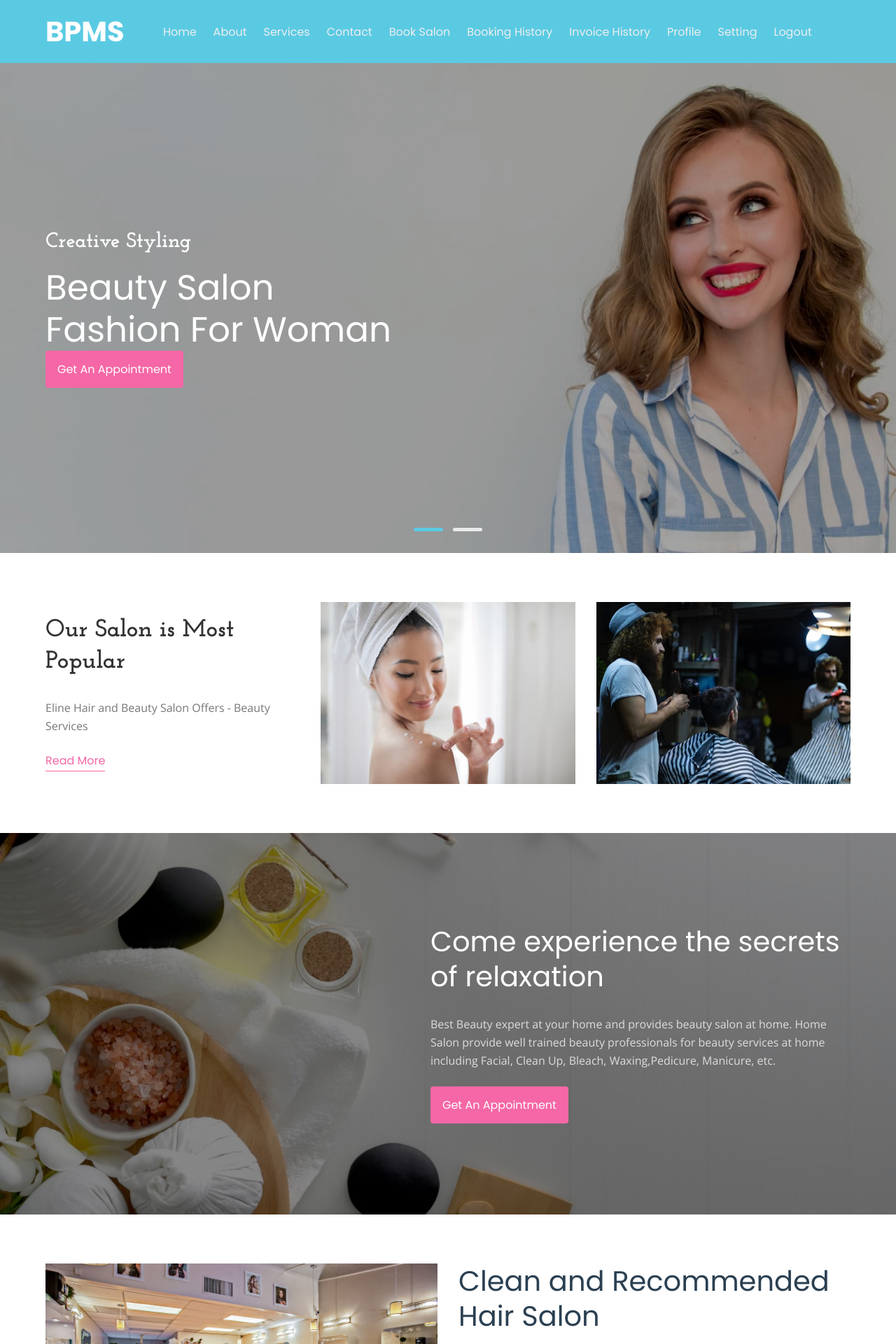
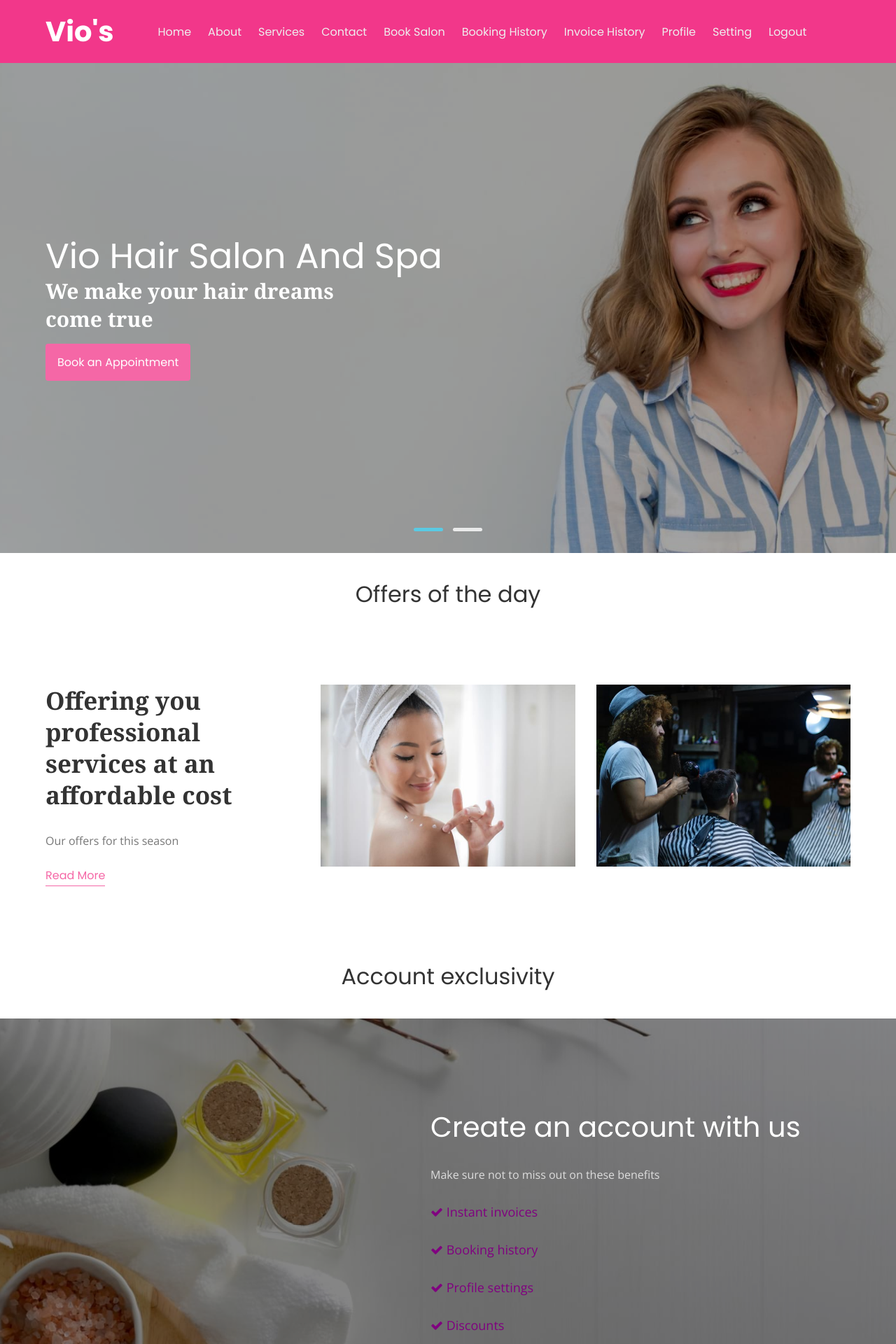
Before and after one commit to Mikey-Sonuske/Salon-Management, a PHP site: page / in a window 1280 px wide. Shown: the top 1920 px of the page at 70% size. Run offline with PHP 8.4, Linux system fonts and the light colour scheme; a user stored in the database is signed in; data comes from the database, SQL or seed files in the repository.

Commit message:
index page changes
index page changes

Co-Authored-By: Iyvone <108176697+Iyvone-Wesonga@users.noreply.github.com>

```diff
--- a/Beatuty-Parlour-Management-System-PHP/bpms/includes/header.php
+++ b/Beatuty-Parlour-Management-System-PHP/bpms/includes/header.php
@@ -3,7 +3,7 @@
         <div class="container">
             <nav class="navbar navbar-expand-lg navbar-light">
                 <h1><a class="navbar-brand" href="index.php"> <!--<span class="fa fa-line-chart" aria-hidden="true"></span> -->
-            BPMS
+                        Vio's
                     </a></h1>
                 <button class="navbar-toggler bg-gradient collapsed" type="button" data-toggle="collapse"
                     data-target="#navbarNav" aria-controls="navbarNav" aria-expanded="false"
@@ -28,7 +28,7 @@
                             <a class="nav-link" href="contact.php">Contact</a>
                         </li>
 
-                     <?php if (strlen($_SESSION['bpmsuid']==0)) {?>
+                        <?php if (strlen($_SESSION['bpmsuid'] == 0)) { ?>
                             <li class="nav-item">
                                 <a class="nav-link" href="admin/index.php">Admin</a>
                             </li>
@@ -37,8 +37,8 @@
                             </li>
                             <li class="nav-item">
                                 <a class="nav-link" href="login.php">Login</a>
-                    </li><?php }?>
-                    <?php if (strlen($_SESSION['bpmsuid']>0)) {?>
+                            </li><?php } ?>
+                        <?php if (strlen($_SESSION['bpmsuid'] > 0)) { ?>
                             <li class="nav-item">
                                 <a class="nav-link" href="book-appointment.php">Book Salon</a>
                             </li>
@@ -58,7 +58,7 @@
                             <li class="nav-item">
                                 <a class="nav-link" href="logout.php">Logout</a>
                             </li>
-                  <?php }?>
+                        <?php } ?>
                     </ul>
 
                 </div>
@@ -68,3 +68,9 @@
         </div>
     </header>
 </section>
+
+<style>
+    .w3l-header-4 .absolute-top {
+        background: #f2378a;
+    }
+</style>
--- a/Beatuty-Parlour-Management-System-PHP/bpms/index.php
+++ b/Beatuty-Parlour-Management-System-PHP/bpms/index.php
@@ -6,9 +6,10 @@ include('includes/dbconnection.php');
 ?>
 <!doctype html>
 <html lang="en">
+
 <head>
 
-    <title>Beauty Parlour Management System | Home Page</title>
+  <title>Vio Hair salon and Spa| Home Page</title>
 
   <!-- Template CSS -->
   <link rel="stylesheet" href="assets/css/style-starter.css">
@@ -16,9 +17,10 @@ include('includes/dbconnection.php');
   <link href="https://fonts.googleapis.com/css?family=Poppins:400,700&display=swap" rel="stylesheet">
   <link href="https://fonts.googleapis.com/css?family=Open+Sans&display=swap" rel="stylesheet">
 </head>
+
 <body id="home">
 
-<?php include_once('includes/header.php');?>
+  <?php include_once('includes/header.php'); ?>
 
   <script src="assets/js/jquery-3.3.1.min.js"></script> <!-- Common jquery plugin -->
   <!--bootstrap working-->
@@ -26,8 +28,8 @@ include('includes/dbconnection.php');
   <!-- //bootstrap working-->
   <!-- disable body scroll which navbar is in active -->
   <script>
-$(function () {
-  $('.navbar-toggler').click(function () {
+    $(function() {
+      $('.navbar-toggler').click(function() {
         $('body').toggleClass('noscroll');
       })
     });
@@ -40,11 +42,11 @@ $(function () {
       <section class="slide slide-one">
         <div class="container">
           <div class="banner-text">
-          <h4>Creative Styling</h4>
-          <h3>beauty salon<br>
-            fashion for woman</h3>
+            <h3>Vio Hair Salon and Spa</h3>
+            <h4>We make your hair dreams<br>
+              come true</h4>
 
-            <a href="book-appointment.php" class="btn logo-button top-margin">Get An Appointment</a>
+            <a href="book-appointment.php" class="btn logo-button top-margin">Book an Appointment</a>
           </div>
         </div>
 
@@ -53,10 +55,11 @@ $(function () {
       <section class="slide slide-two">
         <div class="container">
           <div class="banner-text">
-          <h4>Creative Styling</h4>
-          <h3>beauty salon<br>
-            fashion for woman</h3>
-          <a href="book-appointment.php" class="btn logo-button top-margin">Get An Appointment</a>
+            <h3>Vio Hair Salon and Spa</h3>
+            <h4>We make your hair dreams<br>
+              come true</h4>
+
+            <a href="book-appointment.php" class="btn logo-button top-margin">Book an Appointment</a>
           </div>
         </div>
         <!-- <nav>
@@ -70,6 +73,7 @@ $(function () {
       </header>
     </div>
   </div>
+  <h3 class="sectiontitle">Offers of the day</h3>
   <section class="w3l-call-to-action_9">
     <div class="call-w3 ">
       <div class="container">
@@ -78,8 +82,8 @@ $(function () {
 
             <div class="column col-lg-4 col-md-6 color-2 ">
               <div>
-                            <h4 class=" ">Our Salon is Most Popular</h4>
-                            <p class="para ">Eline Hair and Beauty Salon Offers - Beauty Services</p>
+                <h4 class=" ">Offering you professional services at an affordable cost</h4>
+                <p class="para ">Our offers for this season</p>
                 <a href="about.php" class="action-button btn mt-md-4 mt-3">Read more</a>
               </div>
             </div>
@@ -94,20 +98,38 @@ $(function () {
       </div>
     </div>
   </section>
+
+  <h3 class="sectiontitle">Account exclusivity</h3>
   <section class="w3l-teams-15">
     <div class="team-single-main ">
       <div class="container">
 
         <div class="column2 image-text">
-					<h3 class="team-head ">Come experience the secrets of relaxation</h3>
+          <h3 class="team-head ">Create an account with us </h3>
           <p class="para  text ">
-						Best Beauty expert at your home and provides beauty salon at home. Home Salon provide well trained beauty professionals for beauty services at home including Facial, Clean Up, Bleach, Waxing,Pedicure, Manicure, etc.</p>
-						<a href="book-appointment.php" class="btn logo-button top-margin mt-4">Get An Appointment</a>
+            Make sure not to miss out on these benefits</p>
+
+          <ul class="aelist">
+            <br>
+            <li><span class="fa fa-check" aria-hidden="true"></span> Instant invoices</li>
+            <br>
+            <li><span class="fa fa-check" aria-hidden="true"></span> Booking history</li>
+            <br>
+            <li><span class="fa fa-check" aria-hidden="true"></span> Profile settings</li>
+            <br>
+            <li><span class="fa fa-check" aria-hidden="true"></span> Discounts</li>
+            <br>
+            <li><span class="fa fa-check" aria-hidden="true"></span> Loyalty points</li>
+          </ul>
+          <br>
+
+          <a href="signup.php" class="btn logo-button top-margin mt-4">Sign up now</a>
         </div>
       </div>
     </div>
     </div>
   </section>
+  <h3 class="sectiontitle">Services we offer</h3>
   <section class="w3l-specification-6">
     <div class="specification-layout ">
       <div class="container">
@@ -116,38 +138,41 @@ $(function () {
             <img src="assets/images/b1.jpg" alt="product" class="img-responsive ">
           </div>
           <div class="col-lg-6 about-right-faq align-self">
-                    <h3 class="title-big"><a href="about.html">Clean and Recommended Hair Salon</a></h3>
+            <h3 class="title-big"><a href="services.php">Clean and Recommended Hair Salon</a></h3>
             <p class="mt-3 para"> Their array of beauty parlour services include haircuts, hair spas, colouring, texturing, styling, waxing, pedicures, manicures, threading, body spa, natural facials and more.</p>
             <div class="hair-cut">
-                            <div >
+              <div>
                 <ul class="w3l-right-book">
-                        <li><span class="fa fa-check" aria-hidden="true"></span><a href="about.html">Hair cut with Blow dry</a></li>
-                        <li><span class="fa fa-check" aria-hidden="true"></span><a href="about.html">Color & highlights</a></li>
-                        <li><span class="fa fa-check" aria-hidden="true"></span><a href="about.html">Shampoo & Set</a></li>
-                        <li><span class="fa fa-check" aria-hidden="true"></span><a href="about.html">Blow Dry & Curl</a></li>
-                        <li><span class="fa fa-check" aria-hidden="true"></span><a href="about.html">Advance Hair Color</a></li>
+                  <li><span class="fa fa-check" aria-hidden="true"></span><a href="services.php">Hair wash with Blow dry</a></li>
+                  <li><span class="fa fa-check" aria-hidden="true"></span><a href="services.php">Color & highlights</a></li>
+                  <li><span class="fa fa-check" aria-hidden="true"></span><a href="services.php">Braiding</a></li>
+                  <li><span class="fa fa-check" aria-hidden="true"></span><a href="services.php">Curling</a></li>
+                  <li><span class="fa fa-check" aria-hidden="true"></span><a href="services.php">Locs</a></li>
                 </ul>
               </div>
-                    <div  class="image-right">
+              <div class="image-right">
                 <ul class="w3l-right-book">
-                            <li><span class="fa fa-check" aria-hidden="true"></span><a href="about.html">Back Massage</a></li>
-                            <li><span class="fa fa-check" aria-hidden="true"></span><a href="about.html">Hair Treatment</a></li>
-                            <li><span class="fa fa-check" aria-hidden="true"></span><a href="about.html">Face Massage</a></li>
-                            <li><span class="fa fa-check" aria-hidden="true"></span><a href="about.html">Skin Care</a></li>
-                            <li><span class="fa fa-check" aria-hidden="true"></span><a href="about.html">Body Therapies</a></li>
+                  <li><span class="fa fa-check" aria-hidden="true"></span><a href="services.php">Make-up</a></li>
+                  <li><span class="fa fa-check" aria-hidden="true"></span><a href="services.php">Hair Treatment</a></li>
+                  <li><span class="fa fa-check" aria-hidden="true"></span><a href="services.php">Face Massage</a></li>
+                  <li><span class="fa fa-check" aria-hidden="true"></span><a href="services.php">Skin Care</a></li>
+                  <li><span class="fa fa-check" aria-hidden="true"></span><a href="services.php">Body Therapy</a></li>
                 </ul>
               </div>
+              <a href="services.php" class="action-button btn mt-md-4 mt-3">View other services</a>
             </div>
           </div>
+
   </section>
-<?php include_once('includes/footer.php');?>
+
+  <?php include_once('includes/footer.php'); ?>
   <!-- move top -->
   <button onclick="topFunction()" id="movetop" title="Go to top">
     <span class="fa fa-long-arrow-up"></span>
   </button>
   <script>
     // When the user scrolls down 20px from the top of the document, show the button
-	window.onscroll = function () {
+    window.onscroll = function() {
       scrollFunction()
     };
 
@@ -165,6 +190,28 @@ $(function () {
       document.documentElement.scrollTop = 0;
     }
   </script>
+  <style>
+    .sectiontitle {
+      text-align: center;
+      margin: 40px 0;
+      font-size: 2rem;
+      color: #333;
+    }
+    .aelist{
+      position: relative;
+      color: purple;
+      font-size: large;
+    }
+    .aelist li {
+      margin: 0px 0;
+    }
+    h4 {
+      font-size: 2rem;
+      color: #333;
+      margin-bottom: 20px;
+      font-family: Cambria, Cochin, Georgia, Times, 'Times New Roman', serif;
+    }
+  </style>
   <!-- /move top -->
 </body>
 
```
Lines whose indentation alone changed are shown as unchanged.
